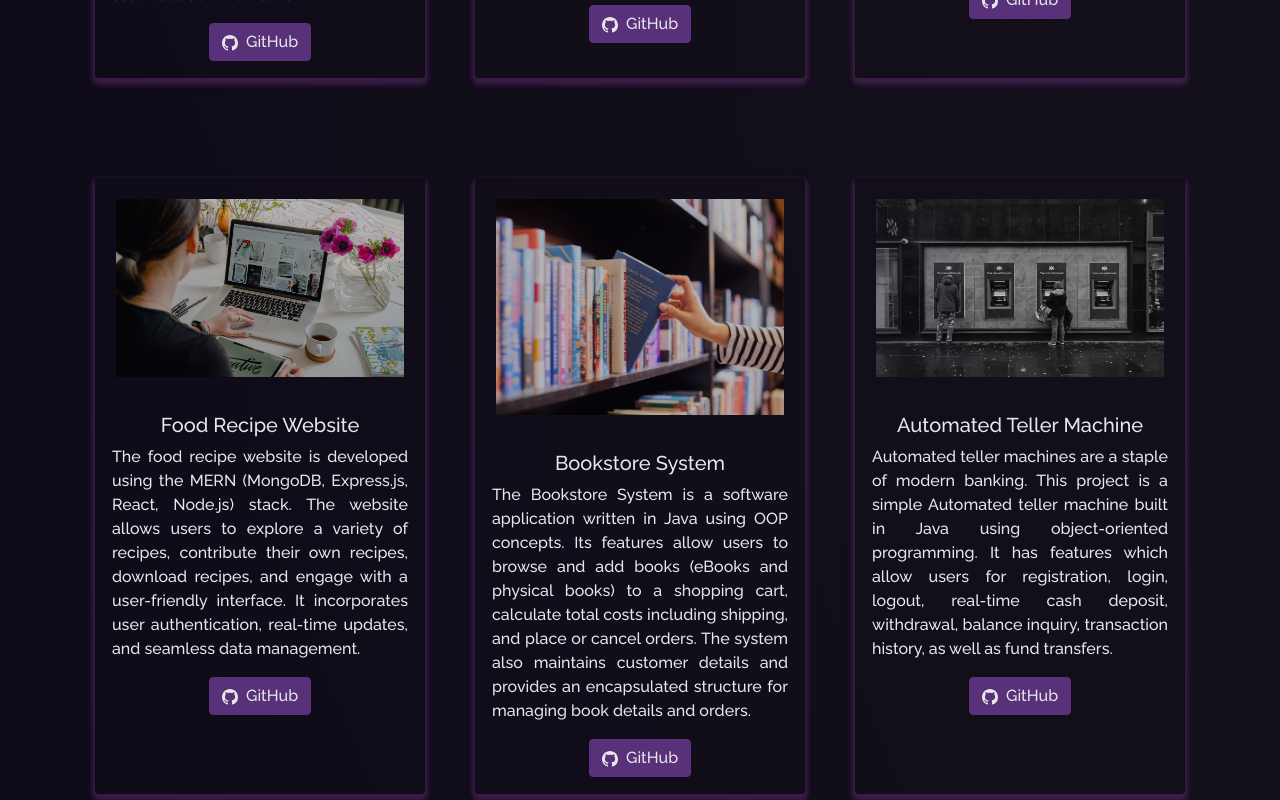
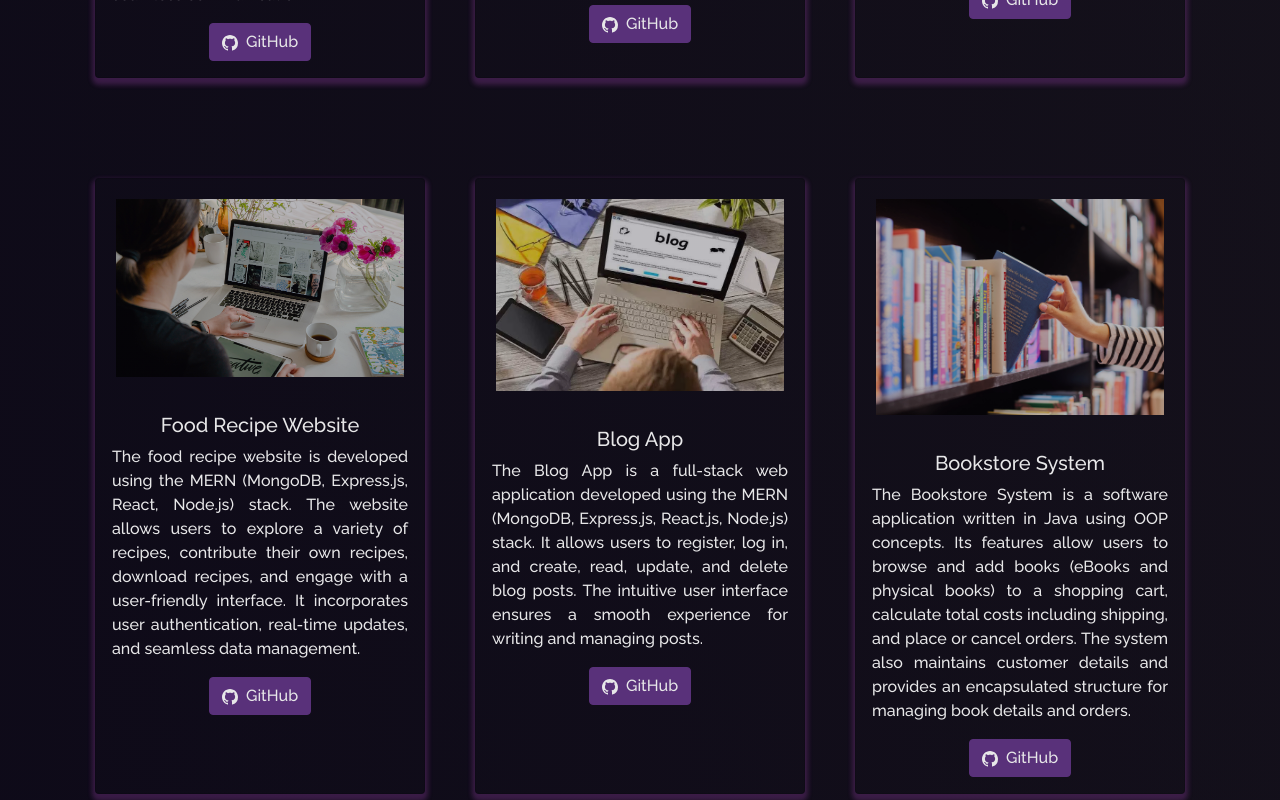
Before and after one commit to SANJANASOLANGA/WebPortfolio, a React (Create React App) app: page /#/project in a window 1280 px wide. Shown: the part 820-1620 px from the top of the page. Built offline with nearby package versions, Linux system fonts and the light colour scheme.

Commit message:
Added Blog App into projects

```diff
--- a/src/components/Projects/Projects.js
+++ b/src/components/Projects/Projects.js
@@ -13,6 +13,7 @@ import profile from "../../Assets/Projects/profile.png";
 import leo from "../../Assets/Projects/leo.png";
 import iot from "../../Assets/Projects/iot.jpg";
 import bookstore from "../../Assets/Projects/bookstore.jpg";
+import blog from "../../Assets/Projects/blog.webp";
 
 function Projects() {
   return (
@@ -67,6 +68,16 @@ function Projects() {
                 title="Food Recipe Website"
                 description="The food recipe website is developed using the MERN (MongoDB, Express.js, React, Node.js) stack. The website allows users to explore a variety of recipes, contribute their own recipes, download recipes, and engage with a user-friendly interface. It incorporates user authentication, real-time updates, and seamless data management."
                 ghLink="https://github.com/SANJANASOLANGA/ReactFoodRecipe.git"
+              />
+            </Col>
+
+            <Col md={4} className="project-card">
+              <ProjectCard
+                imgPath={blog}
+                isBlog={false}
+                title="Blog App"
+                description="The Blog App is a full-stack web application developed using the MERN (MongoDB, Express.js, React.js, Node.js) stack. It allows users to register, log in, and create, read, update, and delete blog posts. The intuitive user interface ensures a smooth experience for writing and managing posts."
+                ghLink="https://github.com/SANJANASOLANGA/BlogApp.git"
               />
             </Col>
 
```
